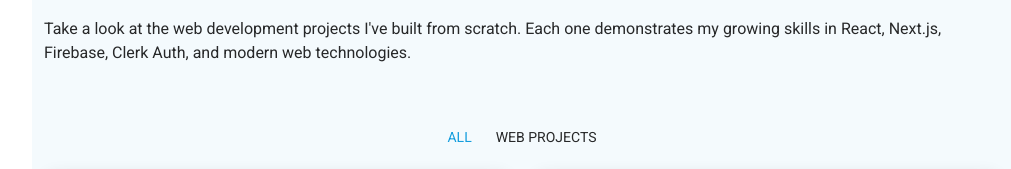
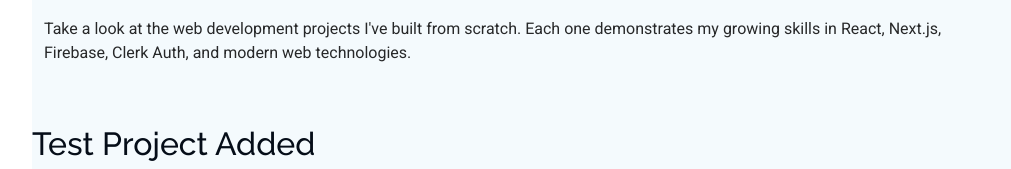
Before and after one commit to karthi1229/Final-portfolia, a plain HTML site: page index.html in a window 1280 px wide. Shown: the part 4409-4578 px from the top of the page, without its empty margins (268-1279 px from the left). Drawn offline with nearby package versions, Linux system fonts and the light colour scheme.

Commit message:
Fixed and added missing project section

```diff
--- a/index.html
+++ b/index.html
@@ -400,6 +400,7 @@
           <h2>Project</h2>
           <p>Take a look at the web development projects I've built from scratch. Each one demonstrates my growing skills in React, Next.js, Firebase, Clerk Auth, and modern web technologies.</p>
         </div><!-- End Section Title -->
+      <h2>Test Project Added</h2>
 
        <div class="container">
   <div class="isotope-layout" data-default-filter="*" data-layout="masonry" data-sort="original-order">
```
